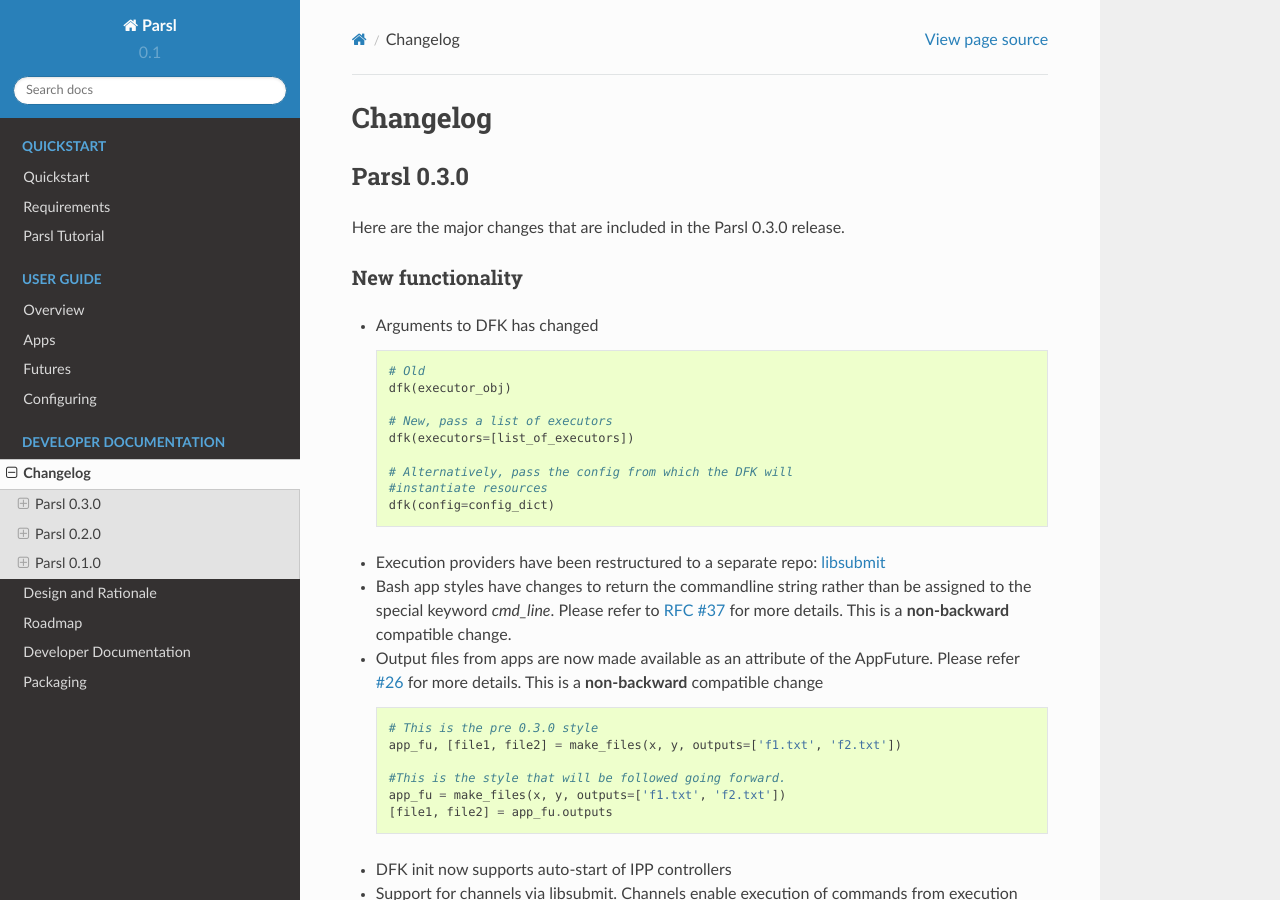
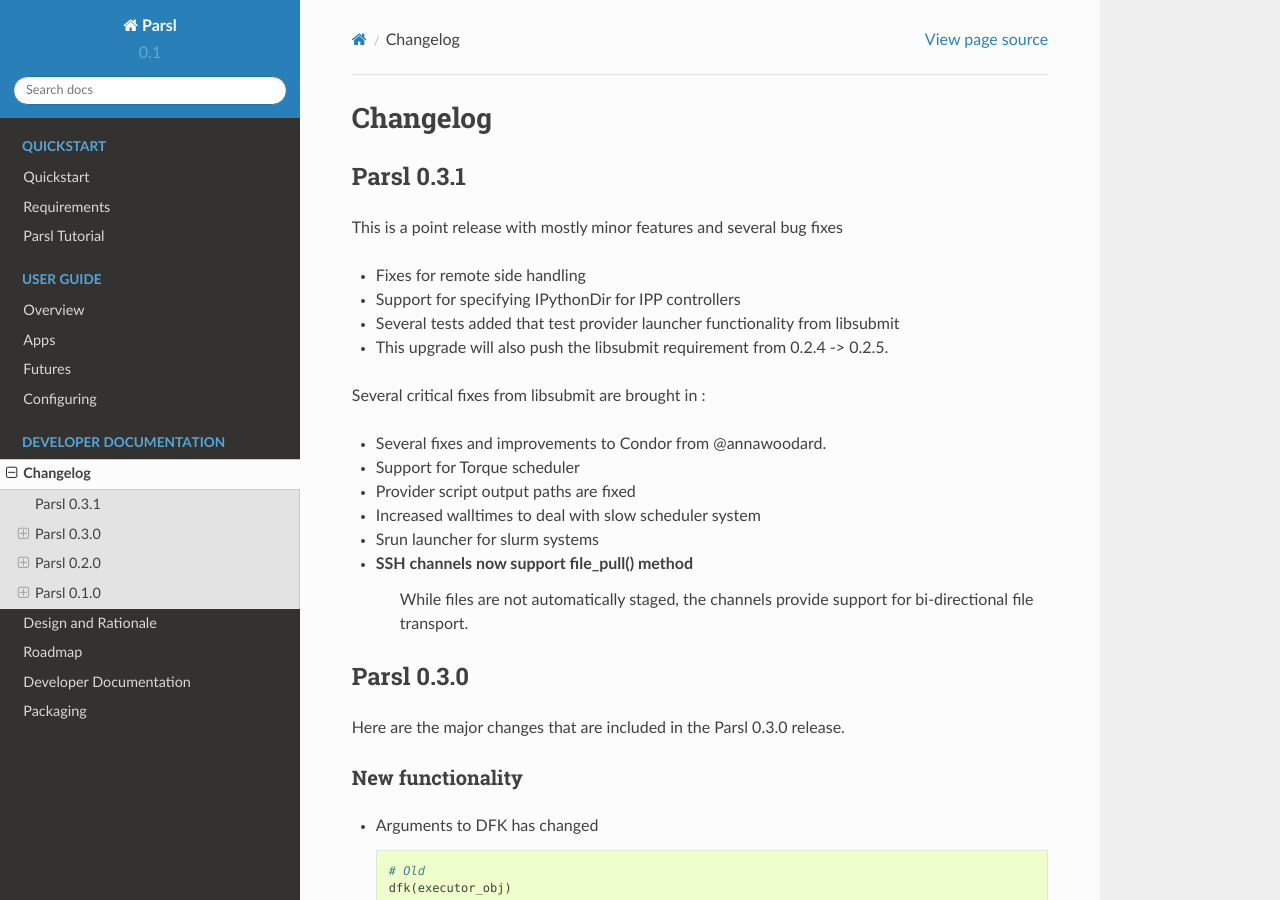
Before and after one commit to Parsl/parsl, a Sphinx documentation site: the page built from docs/devguide/changelog.rst, in a window 1280 px wide and 900 px high. Built offline with Sphinx 7.4.7 and the Read the Docs theme 2.0.0, drawn with Linux system fonts in a browser that asks for light colours; pages that are not in the unit, such as notebooks, are missing from menus.

Commit message:
Bumping version from 0.3.0 -> 0.3.1. Commit includes changelog and doc updates reflecting new point release

```diff
--- a/README.rst
+++ b/README.rst
@@ -3,7 +3,7 @@
 |licence| |build-status| |docs|
 
 Parsl is a parallel scripting library that enables easy parallelism and workflow design.
-The latest version available on PyPi is v0.3.0.
+The latest version available on PyPi is v0.3.1.
 
 .. |licence| image:: https://img.shields.io/badge/License-Apache%202.0-blue.svg
    :target: https://github.com/Parsl/parsl/blob/master/LICENSE
--- a/docs/devguide/changelog.rst
+++ b/docs/devguide/changelog.rst
@@ -1,5 +1,26 @@
 Changelog
 =========
+
+Parsl 0.3.1
+-----------
+
+This is a point release with mostly minor features and several bug fixes
+
+* Fixes for remote side handling
+* Support for specifying IPythonDir for IPP controllers
+* Several tests added that test provider launcher functionality from libsubmit
+* This upgrade will also push the libsubmit requirement from 0.2.4 -> 0.2.5.
+
+
+Several critical fixes from libsubmit are brought in :
+
+* Several fixes and improvements to Condor from @annawoodard.
+* Support for Torque scheduler
+* Provider script output paths are fixed
+* Increased walltimes to deal with slow scheduler system
+* Srun launcher for slurm systems
+* SSH channels now support file_pull() method
+   While files are not automatically staged, the channels provide support for bi-directional file transport.
 
 Parsl 0.3.0
 -----------
--- a/parsl/version.py
+++ b/parsl/version.py
@@ -1,4 +1,4 @@
 ''' Set module version
 <Major>.<Minor>.<maintenance>[-alpha/beta/..]
 '''
-VERSION = '0.3.0'
+VERSION = '0.3.1'
```
